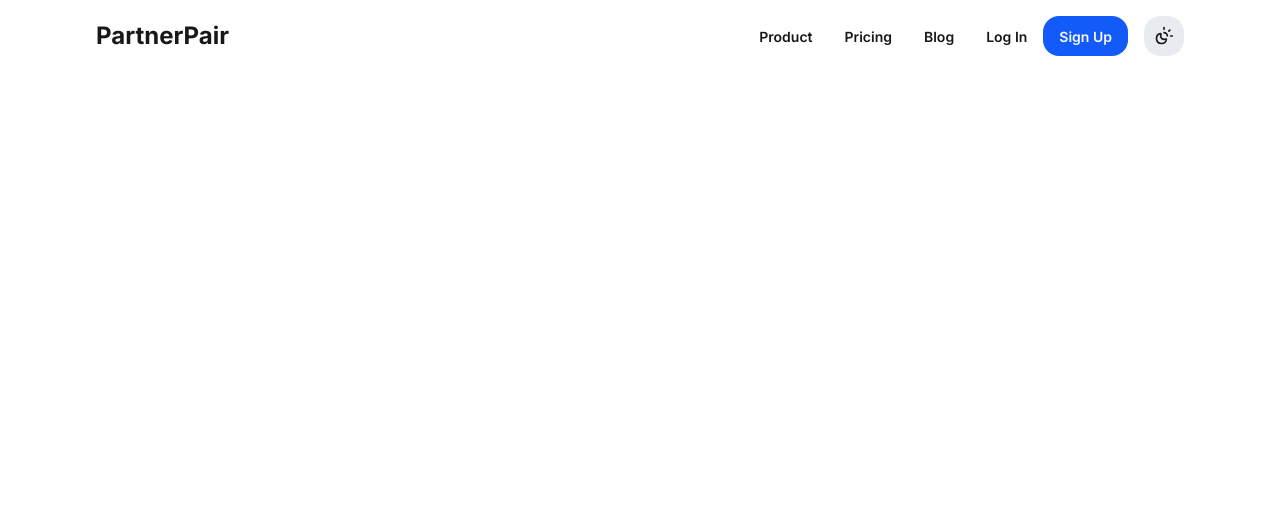
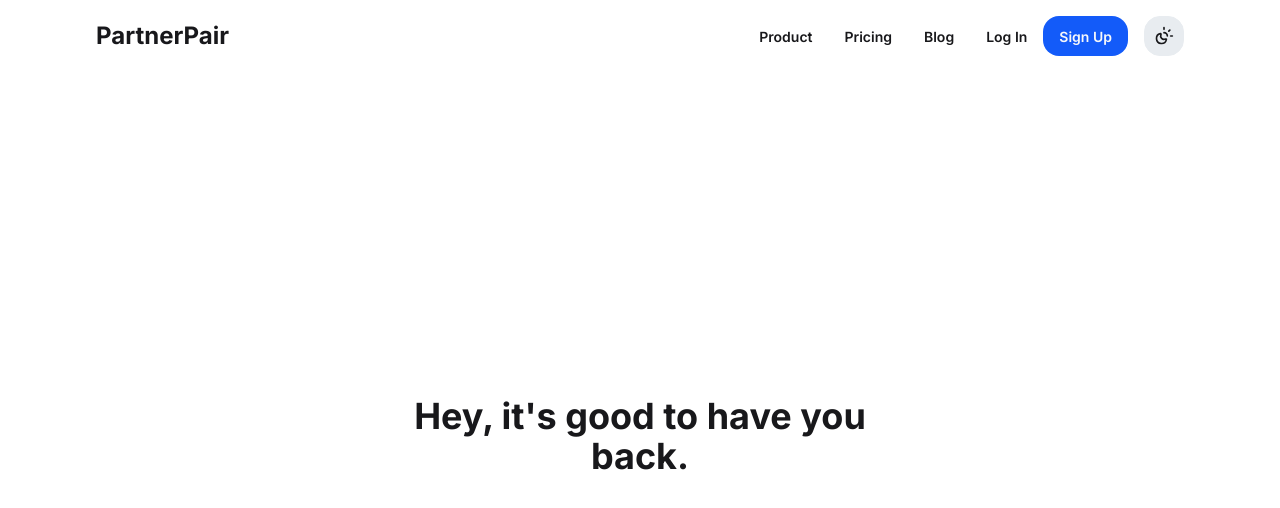
Before and after one commit to delta6626/partnerpair, a React (Vite) app: page /login in a window 1280 px wide. Shown: the top 508 px of the page. Built offline with nearby package versions, Linux system fonts and the light colour scheme; no server answers.

Commit message:
use constant text

```diff
--- a/src/pages/Login.tsx
+++ b/src/pages/Login.tsx
@@ -1,4 +1,5 @@
 import { Navbar } from "../components/navigation/Navbar";
+import { LOGIN } from "../constants/LOGIN";
 
 export const Login = () => {
   return (
@@ -10,7 +11,9 @@ export const Login = () => {
       <div className="flex-grow flex items-center justify-center">
         <div className="w-full max-w-lg">
           <div className="w-full flex flex-col items-center">
-            <h1 className="font-bold text-3xl md:text-4xl text-center"></h1>
+            <h1 className="font-bold text-3xl md:text-4xl text-center">
+              {LOGIN.GREETING_TEXT}
+            </h1>
           </div>
         </div>
       </div>
```
